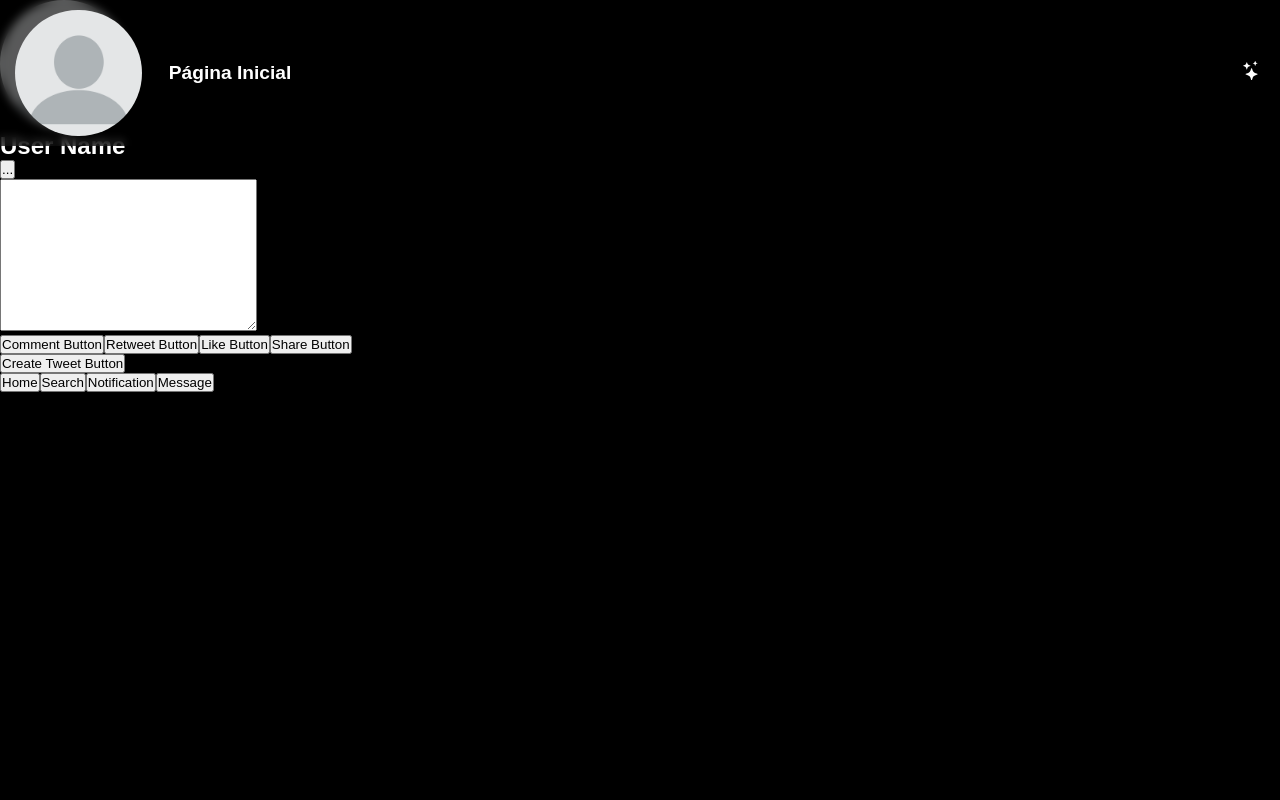
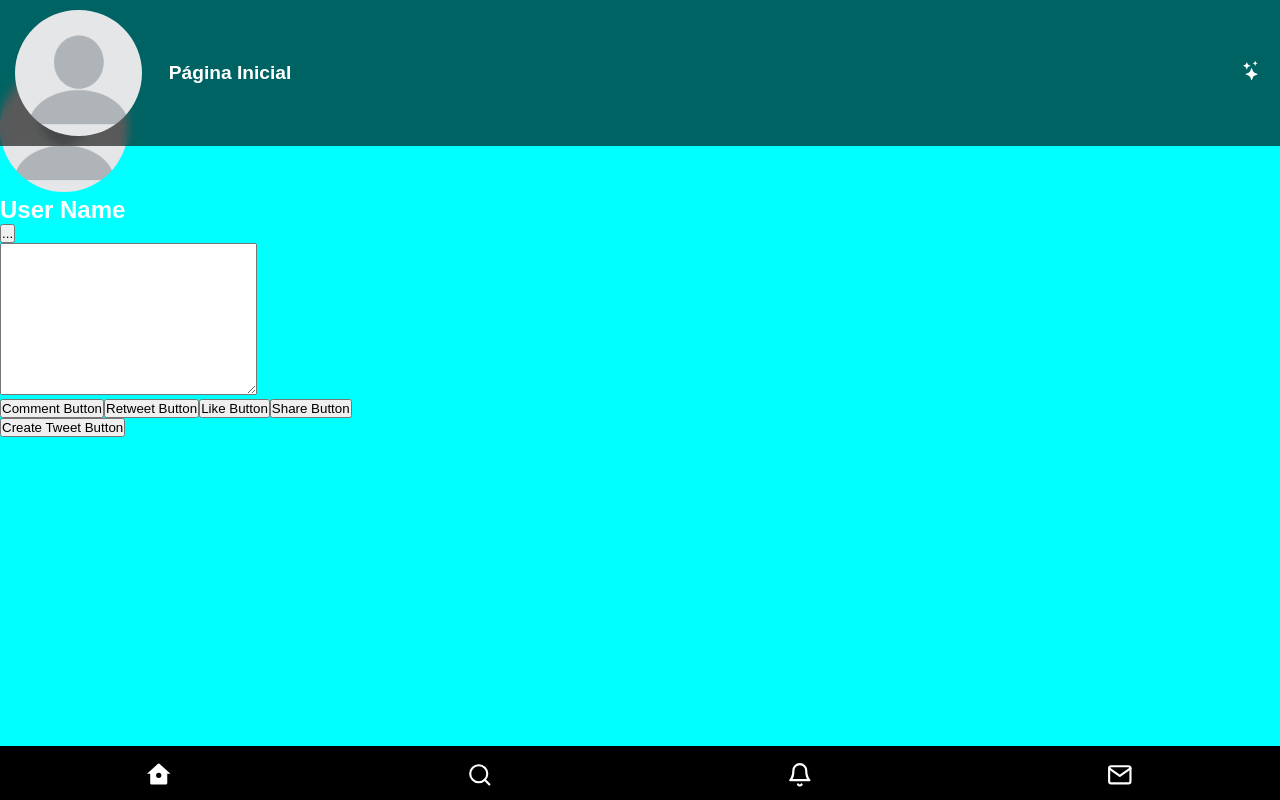
Before and after one commit to Lucky-ta/twitter2.0, a Next.js app: page /home in a window 1280 px wide. Built offline with nearby package versions, Linux system fonts and the light colour scheme.

Commit message:
Set footer initial css

```diff
--- a/src/components/Home/Footer.tsx
+++ b/src/components/Home/Footer.tsx
@@ -1,13 +1,17 @@
+/* eslint-disable jsx-a11y/control-has-associated-label */
 import React from 'react';
+import { RiHome7Fill } from 'react-icons/ri';
+import { FiSearch, FiBell, FiMail } from 'react-icons/fi';
+import { FooterButtons, FooterContainer } from '.';
 
 function Footer() {
   return (
-    <footer>
-      <button type="button">Home</button>
-      <button type="button">Search</button>
-      <button type="button">Notification</button>
-      <button type="button">Message</button>
-    </footer>
+    <FooterContainer>
+      <FooterButtons type="button"><RiHome7Fill /></FooterButtons>
+      <FooterButtons type="button"><FiSearch /></FooterButtons>
+      <FooterButtons type="button"><FiBell /></FooterButtons>
+      <FooterButtons type="button"><FiMail /></FooterButtons>
+    </FooterContainer>
   );
 }
 
--- a/src/components/Home/MainContent.tsx
+++ b/src/components/Home/MainContent.tsx
@@ -1,10 +1,10 @@
 import React from 'react';
 import ProfilePicture from '../../public/icons/blank-profile-picture.png';
-import { UserProfilePicture } from '.';
+import { MainContentContainer, UserProfilePicture } from '.';
 
 function MainContent() {
   return (
-    <main>
+    <MainContentContainer>
       <div>
         <UserProfilePicture src={ProfilePicture.src} />
       </div>
@@ -34,7 +34,7 @@ function MainContent() {
       <button type="button" aria-label="create-tweet-button">
         Create Tweet Button
       </button>
-    </main>
+    </MainContentContainer>
   );
 }
 
--- a/src/components/Home/index.ts
+++ b/src/components/Home/index.ts
@@ -21,11 +21,6 @@ export const HeaderTitle = styled.h1`
     padding-left: 1.4em;
 `;
 
-export const UserProfilePicture = styled.img`
-    width: 10%;
-    border-radius: 100em;
-`;
-
 export const HeaderFilterButton = styled.button`
     background: none;
     border: none;
@@ -36,3 +31,36 @@ export const HeaderFilterButton = styled.button`
     margin: auto;
     margin-right: 1em;
 `;
+
+export const UserProfilePicture = styled.img`
+    width: 10%;
+    border-radius: 100em;
+`;
+
+export const FooterContainer = styled.footer`
+    background-color: black;
+    display: flex;
+    position: fixed;
+    bottom: 0;
+
+    width: 100vw;
+    padding-top: 1em;
+    padding-bottom: 0.4em;
+
+    justify-content: space-around;
+`;
+
+export const FooterButtons = styled.button`
+    background: none;
+    border: none;
+    color: white;
+    font-size: 1.6em;
+`;
+
+export const MainContentContainer = styled.main`
+    padding-top: 4em;
+
+    width: 100vw;
+    height: 100vh;
+    background-color: aqua;
+`;
```
